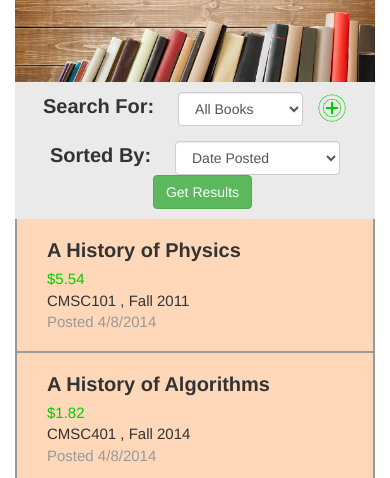
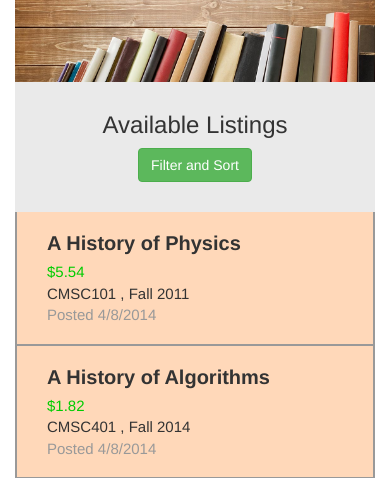
Before and after one commit to xjtian/TerpBooks, a Django app: page /buy in a window 390 px wide. Shown: the part 50-528 px from the top of the page. Run offline with Django 3.2, Linux system fonts and the light colour scheme; data comes from the database, SQL or seed files in the repository; parts of the project's set-up code (start-up, migrations or seed data) failed here and were passed over.

Commit message:
Responsive listing filtering/sorting on Buy page using modal on small screens. Tweaked filter styles as well.

```diff
--- a/terpbooks/assets/css/styles.css
+++ b/terpbooks/assets/css/styles.css
@@ -96,7 +96,8 @@
 
 /* Styles for filter/sort stuff buy.html */
 
-.filter-container {
+.filter-container,
+.filter-container2 {
     padding: 10px 0;
     background-color: #eaeaea;
     text-align: center;
@@ -107,6 +108,10 @@
     .filter-container > .col-lg-6:nth-child(2) {
         margin-top: 15px;
     }
+}
+
+button.xs-filter-btn {
+    margin-bottom: 20px;
 }
 
 .filter-container p {
@@ -123,7 +128,7 @@
 }
 
 .listing-filter-group {
-    width: 130px;
+    width: 100%;
     display: block;
     text-align: left;
     margin-top: 5px;
@@ -134,7 +139,7 @@
 }
 
 .listing-filter-group > .listing-filter {
-    max-width: 125px;
+    width: 40%;
     display: inline-block;
 }
 
@@ -150,14 +155,15 @@
     cursor: pointer;
 }
 
-.filter-input, .semester-select {
-    width: 150px;
+.filter-input,
+.semester-select {
+    width: 40%;
     display: inline-block;
     margin-left: 15px;
 }
 
 .listing-sort {
-    max-width: 165px;
+    max-width: 30%;
     display: inline-block;
     margin-left: 20px;
     vertical-align: top;
--- a/terpbooks/assets/js/buy/main.js
+++ b/terpbooks/assets/js/buy/main.js
@@ -49,16 +49,12 @@ function filter_changed() {
     switch(val) {
         case 'all':
             filter_wrapper.find('input').remove();
-            filter_wrapper.css('width', '');
+            filter_wrapper.append('<input type="text" class="form-control filter-input" disabled/>');
             break;
         case 'title':
         case 'isbn':
         case 'class':
-            if (filter_wrapper.find('input').length != 0) {
-                break;
-            }
-
-            filter_wrapper.width(300);
+            filter_wrapper.find('input').remove();
             filter_wrapper.append('<input type="text" class="form-control filter-input" />');
             break;
     }
@@ -86,15 +82,21 @@ function listing_selected() {
  * Event handler for click on add filter field button.
  */
 function add_filter_field() {
-    $('.listing-filter-wrapper').append(
+    var sel;
+    if (is_detail_separate()) {
+        sel = '.filter-container .listing-filter-wrapper';
+    } else {
+        sel = '#filter-modal .listing-filter-wrapper';
+    }
+    $(sel).append(
         '<div class="listing-filter-group">' +
             '<select class="form-control listing-filter">' +
-            '<option value="all">All Books</option>' +
-            '<option value="title">Title</option>' +
-            '<option value="isbn">ISBN</option>' +
-            '<option value="class">Class Code</option>' +
+                '<option value="all">All Books</option>' +
+                '<option value="title">Title</option>' +
+                '<option value="isbn">ISBN</option>' +
+                '<option value="class">Class Code</option>' +
             '</select>' +
-            '</div>'
+        '</div>'
     );
 
     var lf = $('.listing-filter');
@@ -135,6 +137,11 @@ function create_form_submitted() {
 }
 
 
+function xs_filter_click() {
+    $('#filter-modal').modal();
+}
+
+
 /*************************
  *
  * End Event Handlers
@@ -160,9 +167,18 @@ function set_container_heights() {
  * Populate listings list via ajax call.
  */
 function load_listings() {
+    var filter_group_selector, sort_select_selector;
+    if (is_detail_separate()) {
+        filter_group_selector = '.filter-container .listing-filter-group';
+        sort_select_selector = '.filter-container .listing-sort';
+    } else {
+        filter_group_selector = '#filter-modal .listing-filter-group';
+        sort_select_selector = '#filter-modal .listing-sort';
+    }
+
     // Implemented this way because there can be multiple filter fields on same key
     var stack = [];
-    $('.listing-filter-group').each(function() {
+    $(filter_group_selector).each(function() {
         var sel = $(this).find('select').find('option').filter(':selected');
         var key = sel.val();
 
@@ -179,7 +195,7 @@ function load_listings() {
 
     stack.push(
         $.param({
-            order_by: $('select.listing-sort').find('option').filter(':selected').val()
+            order_by: $(sort_select_selector).find('option').filter(':selected').val()
         })
     );
 
@@ -283,7 +299,10 @@ $(document).ready(function() {
     $('.add-filter-field').on('click', add_filter_field);
     $('.listing-filter').on('change', filter_changed);
     $(window).on('resize', on_window_resize);
+
     $('.filter-container button.btn-success').on('click', load_listings);
+    $('#filter-modal').find('button.btn-success').on('click', load_listings);
+    $('.xs-filter-btn').on('click', xs_filter_click);
 
     load_listings();
 });
--- a/terpbooks/templates/buy/index.html
+++ b/terpbooks/templates/buy/index.html
@@ -13,7 +13,7 @@
 {% endblock %}
 
 {% block content %}
-    <div class="row filter-container">
+    <div class="row filter-container hidden-xs">
         <div class="col-xs-12 col-lg-6">
             <p>Search For:</p>
 
@@ -25,6 +25,8 @@
                         <option value="isbn">ISBN</option>
                         <option value="class">Class Code</option>
                     </select>
+
+                    <input type="text" class="form-control filter-input" disabled/>
                 </div>
             </div>
 
@@ -44,6 +46,12 @@
         </div>
     </div>
 
+    <div class="row filter-container2 visible-xs">
+        <div class="col-xs-12">
+            <h3>Available Listings</h3>
+            <button class="btn btn-success xs-filter-btn">Filter and Sort</button>
+        </div>
+    </div>
     <!-- Start code for listings -->
     <div class="row">
         <div class="col-sm-12 col-md-4 listing-list-container">
@@ -71,4 +79,47 @@
             </div>
         </div>
     </div>
+
+    <div class="modal fade" id="filter-modal" tabindex="-1">
+        <div class="modal-dialog">
+            <div class="modal-content">
+                <div class="modal-header">
+                    <button class="close" data-dismiss="modal">&times;</button>
+                    <h4 class="modal-title">Filter Results</h4>
+                </div>
+
+                <div class="modal-body">
+                    <p>Search For:</p>
+
+                    <div class="listing-filter-wrapper">
+                        <div class="listing-filter-group">
+                            <select class="form-control listing-filter">
+                                <option value="all">All Books</option>
+                                <option value="title">Title</option>
+                                <option value="isbn">ISBN</option>
+                                <option value="class">Class Code</option>
+                            </select>
+
+                            <input type="text" class="form-control filter-input" disabled/>
+                        </div>
+                    </div>
+
+                    <img class="add-filter-field" src="{% static "img/plus_icon.png" %}" />
+
+                    <p>Sorted By:</p>
+                    <select class="form-control listing-sort">
+                        <option value="-date">Date Posted</option>
+                        <option value="asking_price">Price Low to High</option>
+                        <option value="-asking_price">Price High to Low</option>
+                        <option value="book__title">Alphabetically</option>
+                    </select>
+                </div>
+
+                <div class="modal-footer">
+                    <button class="btn btn-success" data-dismiss="modal">Get Results</button>
+                    <button class="btn btn-default" data-dismiss="modal">Close</button>
+                </div>
+            </div>
+        </div>
+    </div>
 {% endblock %}
```
